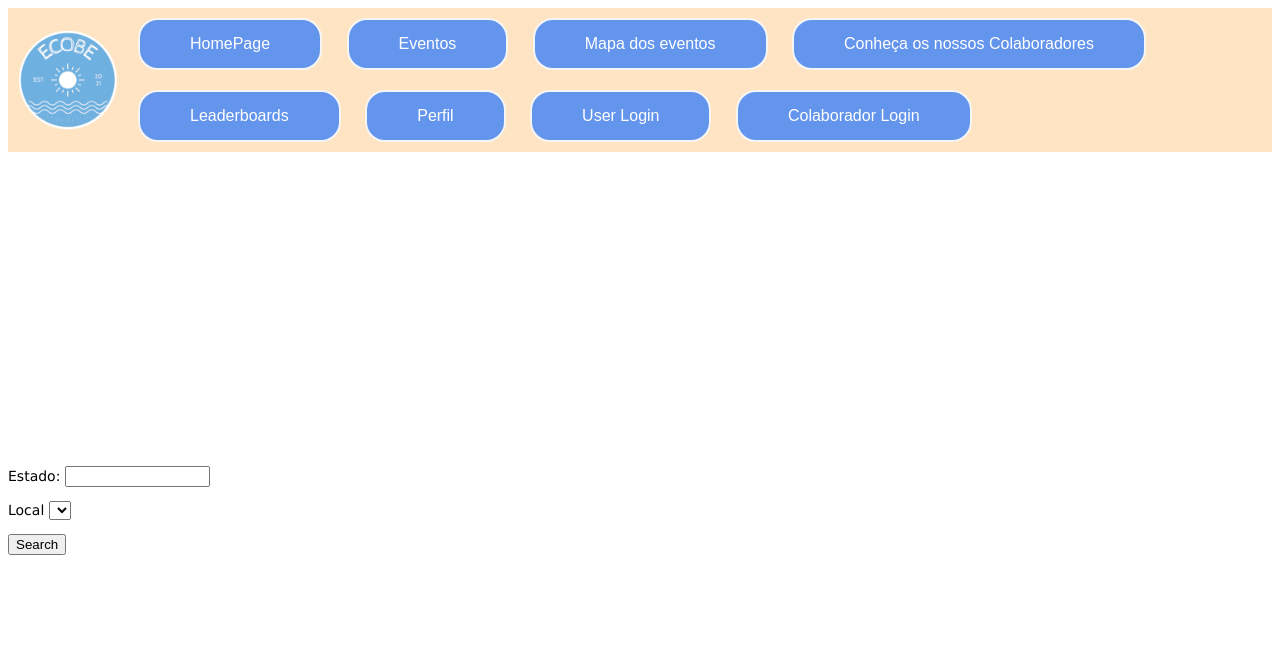
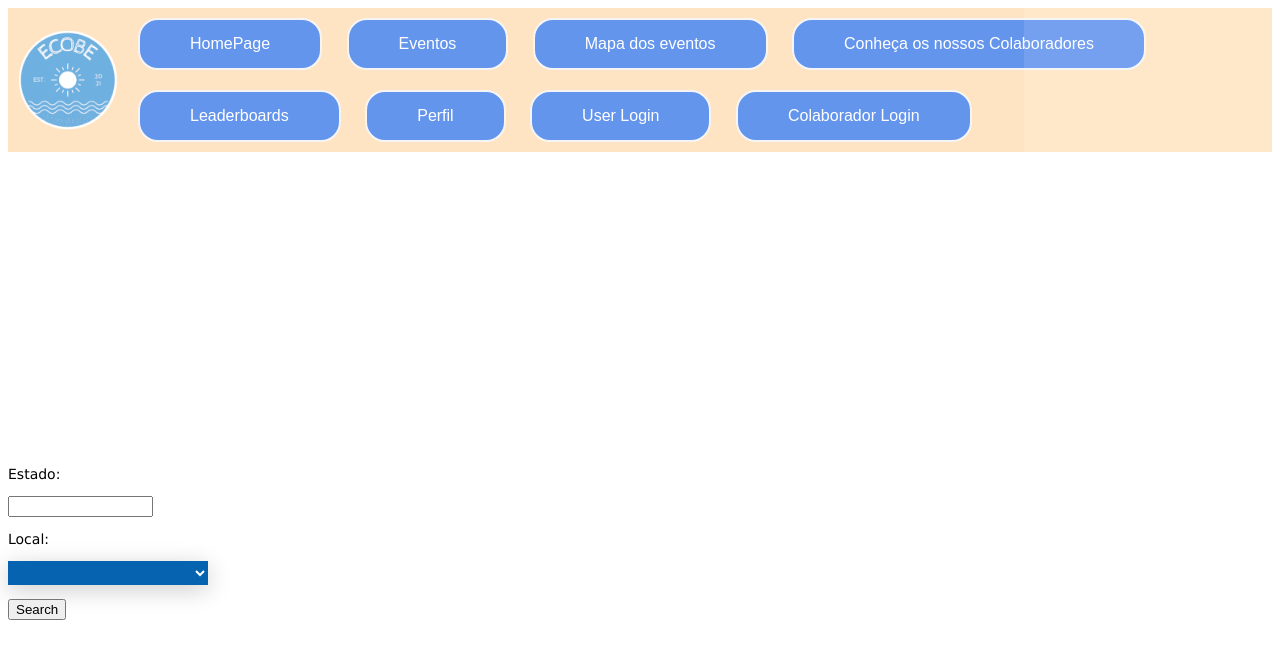
Before and after one commit to joaoluz90/EcoBe, a website: page public/events.html in a window 1280 px wide. Drawn offline with nearby package versions, Linux system fonts and the light colour scheme; no server answers.

Commit message:
server side verifications

```diff
--- a/models/utilizadoresModel.js
+++ b/models/utilizadoresModel.js
@@ -73,6 +73,10 @@ module.exports.loginStudent = async function (username, pass) {
 
 
 module.exports.enrollUser = async function (utiId, eventId) {
+
+    if (typeof utiId != "number" || typeof eventId != "number")
+        return {status: 400, data: {msg: "Invalid type"}}
+
     try {
         let sql = "insert into participa (par_uti_id, par_eve_id) values (?, ?);";
         let result = await pool.query(sql, [utiId, eventId]);
--- a/public/events.html
+++ b/public/events.html
@@ -31,8 +31,8 @@
     <main id="events">
     </main>
     <nav id="interno">
-      <p> Estado: <input type="text" id="estado" size="15"> </p>
-      <p>Local <select id="local" onchange="filter()"></select></p>
+      <p> Estado: <p> <input type="text" id="estado" size="15"> </p>
+      <p>Local: <div class="box"><select id="local" onchange="filter()"></select></div></p>
       <p><input type="button" value="Search" onclick="filter()"></p>
   </nav>
 </body>
--- a/public/javascripts/staffDashboard.js
+++ b/public/javascripts/staffDashboard.js
@@ -56,6 +56,8 @@ window.onload = async function () {
             datasetNumberOfUsers.push(user.num);
             genders.push(user.uti_genero);
         }
+
+        genders.sort();
 
     } catch (err) {
         console.log(err);
--- a/public/stylesheets/events.css
+++ b/public/stylesheets/events.css
@@ -144,3 +144,42 @@ body > main > section {
         padding:  5px;
         margin: 10px;
     }
+
+
+    .box select {
+      background-color: #0563af;
+      color: white;
+      padding: 3spx;
+      width: 200px;
+      border: none;
+      font-size: 20px;
+      box-shadow: 0 5px 25px rgba(0, 0, 0, 0.2);
+      -webkit-appearance: button;
+      appearance: button;
+      outline: none;
+    }
+
+    .box::before {
+      content: "\f13a";
+      font-family: FontAwesome;
+      position: absolute;
+      top: 0;
+      right: 0;
+      width: 20%;
+      height: 100%;
+      text-align: center;
+      font-size: 28px;
+      line-height: 45px;
+      color: rgba(255, 255, 255, 0.5);
+      background-color: rgba(255, 255, 255, 0.1);
+      pointer-events: none;
+    }
+
+    .box:hover::before {
+      color: rgba(255, 255, 255, 0.6);
+      background-color: rgba(255, 255, 255, 0.2);
+    }
+
+    .box select option {
+      padding: 20px;
+    }
```
Also changed, not shown: models/colaboradoresModel.js (+12 -0 lines).
